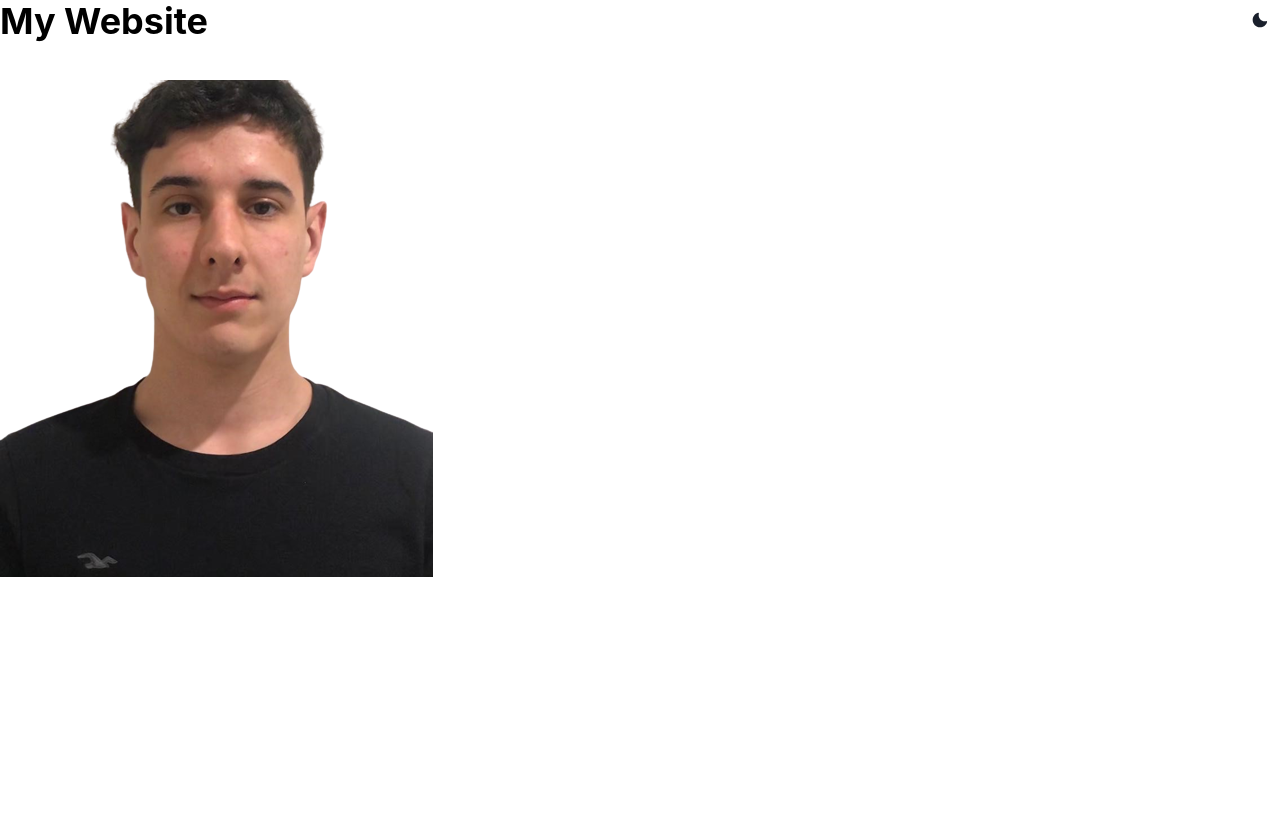
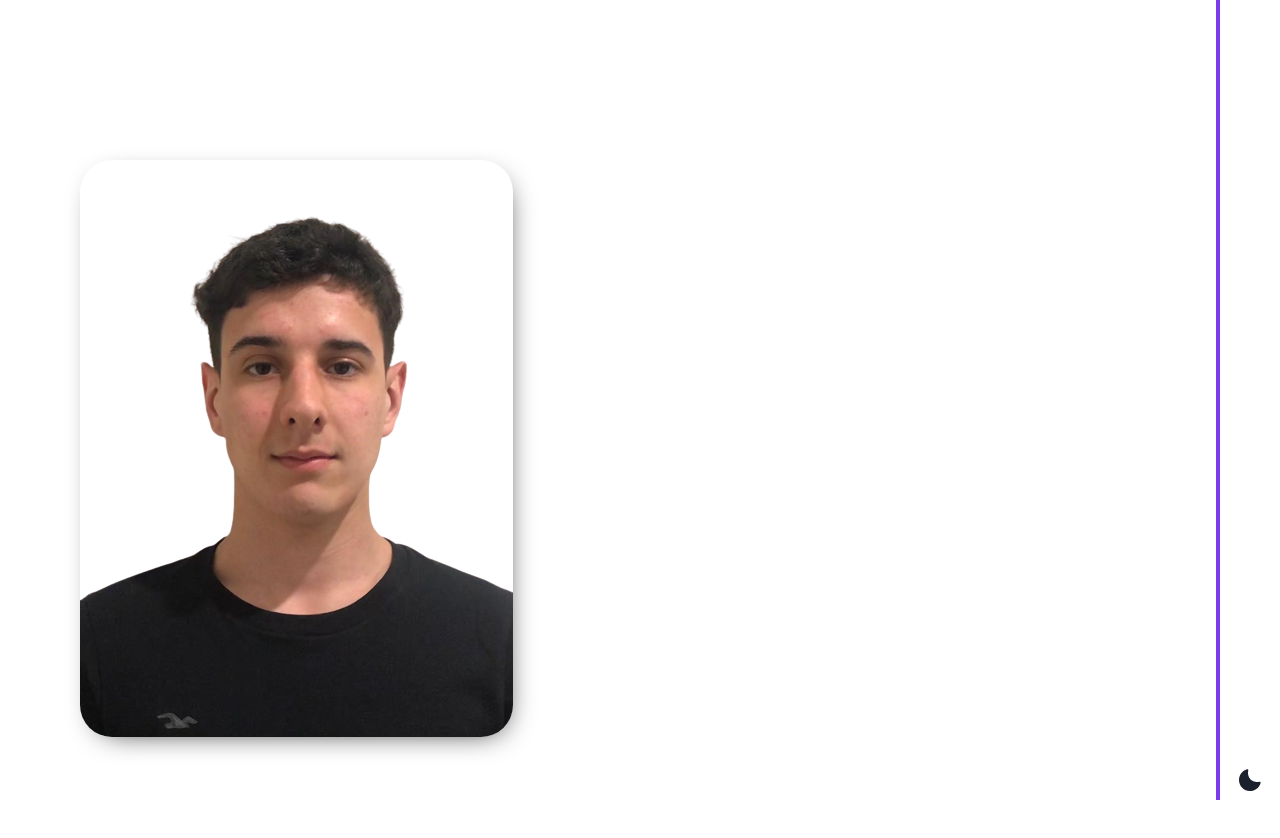
Before and after one commit to JoacinB/cvweb2, a Next.js app: page / in a window 1280 px wide. Shown: the top 838 px of the page. Before the commit the page ends 800 px from the top, so only its background shows below. Built offline with nearby package versions, Linux system fonts and the light colour scheme.

Commit message:
Vertical navbar and pp position

```diff
--- a/src/components/ColorModeSwitcher.js
+++ b/src/components/ColorModeSwitcher.js
@@ -7,7 +7,7 @@ function ColorModeSwitcher() {
 
   return (
     <IconButton
-      icon={colorMode === "light" ? <MoonIcon /> : <SunIcon />}
+      icon={colorMode === "light" ? <MoonIcon boxSize={6}/> : <SunIcon boxSize={6}/>}
       aria-label={colorMode === "light" ? "Switch to dark mode" : "Switch to light mode"}
       onClick={toggleColorMode}
       bg="transparent"
--- a/src/components/Header.js
+++ b/src/components/Header.js
@@ -5,9 +5,11 @@ import { useColorMode } from "@chakra-ui/react";
 function Header() {
   const { colorMode } = useColorMode();
   return (
-    <Box className="w-full h-20 bg-black fixed filter: backdrop-blur-[20px]" bg={colorMode === "dark" ? "black" : "white"}>
-      <Flex>
-        <Heading>My Website</Heading>
+    <Box
+      className="h-full flex flex-col w-16 bg-black fixed top-0 right-0 border-solid border-violet-600 border-l-4"
+      bg={colorMode === "dark" ? "black" : "white"}
+    >
+      <Flex className="flex-col h-full">
         <Spacer />
         <ColorModeSwitcher />
       </Flex>
--- a/src/pages/index.js
+++ b/src/pages/index.js
@@ -1,11 +1,22 @@
 import Header from "../components/Header";
 import { Box, Image } from "@chakra-ui/react";
+import { useColorMode } from "@chakra-ui/react";
 
 export default function Home() {
+  const { colorMode } = useColorMode();
+  const shadowColor = { light: "shadow-[5px_8px_30px_-15px_rgba(0,0,0,1)]", dark: "shadow-[5px_8px_30px_-15px_rgba(255,255,255,1)]" };
   return (
     <Box>
       <Header />
-      {<Image src="profile-img.png" alt="Profile Image"/>}
+      {
+        <div className="flex justify-start w-full">
+          <Image
+            src="profile-img.png"
+            alt="Profile Image"
+            className={`rounded-[32px] ml-20 mt-40 mb-32 ${shadowColor[colorMode]}`}
+          />
+        </div>
+      }
     </Box>
   );
 }
```
